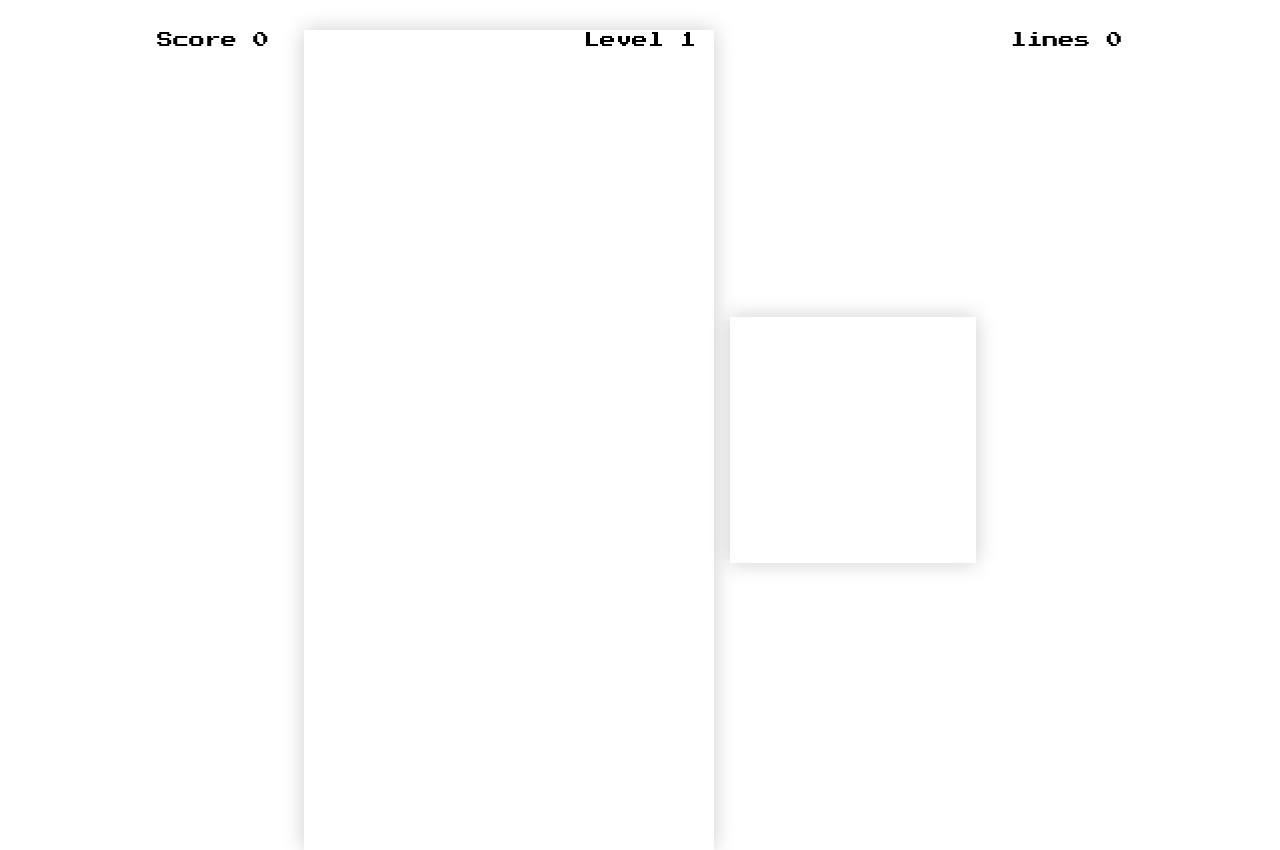
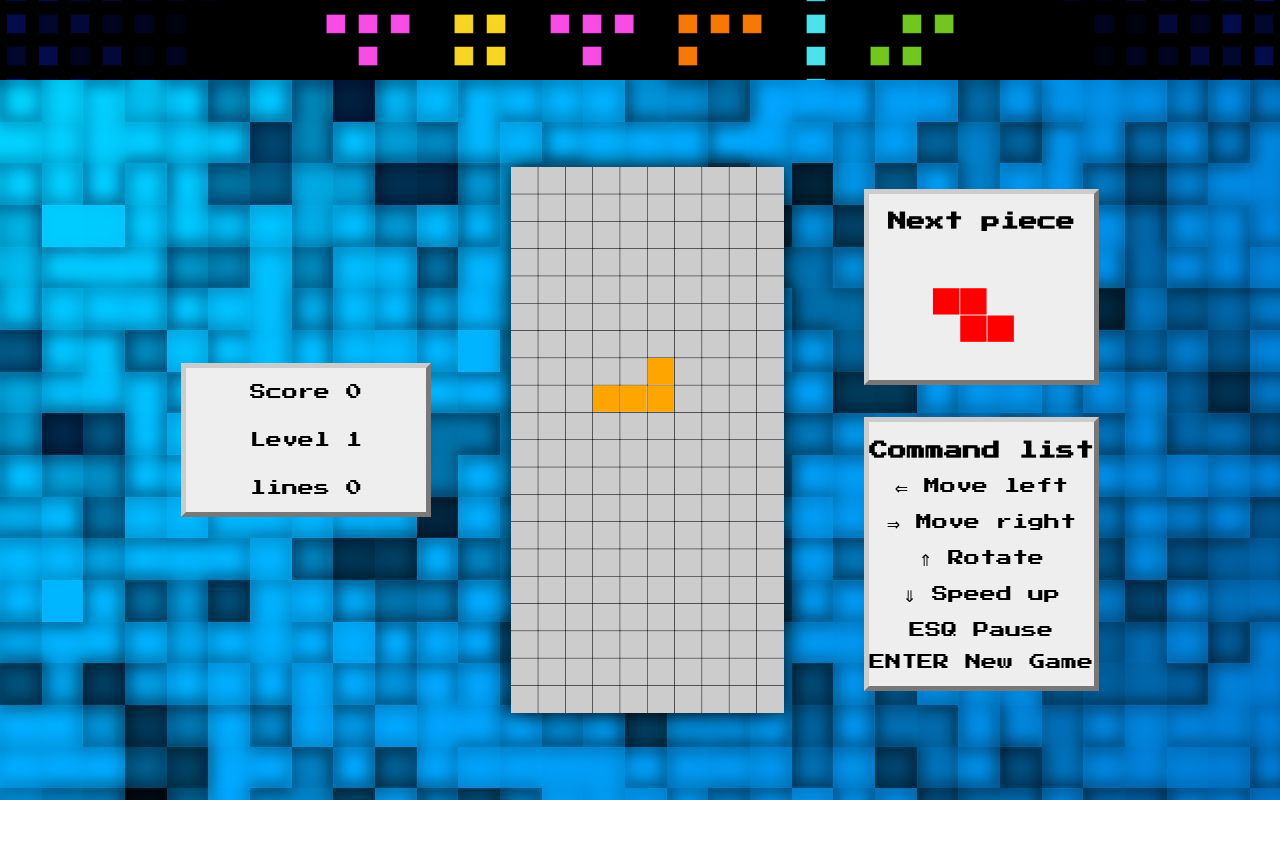
Before and after one commit to scarlosteixeira/Tetris-game, a plain HTML site: page index.html in a window 1280 px wide. After the commit the page ends 800 px from the top, so only its background shows below. Drawn offline with Linux system fonts and the light colour scheme.

Commit message:
html and css update

```diff
--- a/index.html
+++ b/index.html
@@ -12,20 +12,39 @@
     />
     <link rel="stylesheet" href="./styles/main.css" />
     <script defer src="./script/app.js"></script>
-    <title>Document</title>
+    <title>Tetris</title>
   </head>
   <body>
-    <div class="controls-wrapper">
+    <header class="game-header">
+
+    </header>
+    <div class="main-wrapper">
+      <aside class="stats-wrapper">
         <!-- <button id="speedUp">Speed ++</button>
         <button id="speedDown">Speed --</button> -->
         <p>Score <span id="score-display">0</span></p>
         <p>Level <span id="level-display">1</span></p>
         <p>lines <span id="lines-display">0</span></p>
+      </aside>
+      <main>
+        <canvas id="main-game" width="410" height="820"></canvas>
+      </main>
+      <aside class="right-wrapper">
+        <div class="next-piece-wrapper">
+          <h3>Next piece</h3>
+          <canvas id="next-piece" width = "246" height="246"></canvas>
         </div>
-    <div class="grid-wrapper">
-      <canvas id="main-game" width="410" height="820"></canvas>
-      <canvas id="next-piece" width = "246" height="246"></canvas>
-      <!-- <div class="grid"></div> -->
+
+        <div class="command-wrapper">
+          <h3>Command list</h3>
+          <p><span>&lArr;</span> Move left</p>
+          <p><span>&rArr;</span> Move right</p>
+          <p><span>&uArr;</span> Rotate</p>
+          <p><span>&dArr;</span> Speed up</p>
+          <p><span>ESQ</span> Pause</p>
+          <p><span>ENTER</span> New Game</p>
+        </div>
+      </aside>
     </div>
 
   </body>
--- a/script/app.js
+++ b/script/app.js
@@ -10,9 +10,24 @@ const ctx = canvas.getContext('2d')
 const ctxShowNextPiece = showNextPiece.getContext('2d')
 const cols = 10
 const rows = cols * 2
-const cellSize = 41 // this is the width and height in px for draw each tetromino single square. screen size is 410x820 => width 410 / 10 col = 41 and height 820 / 20 rows = 41 => 41 row size x 41 col size
-ctx.canvas.width = cols * cellSize
-ctx.canvas.height = rows * cellSize
+ctx.canvas.width = window.innerWidth * 0.214
+ctx.canvas.height = ctx.canvas.width * 2
+ctxShowNextPiece.canvas.width = window.innerWidth * 0.14
+ctxShowNextPiece.canvas.height = ctxShowNextPiece.canvas.width / 1.37
+let cellSize = ctx.canvas.width / 10 // this is the width and height in px for draw each tetromino single square. screen size is 410x820 => width 410 / 10 col = 41 and height 820 / 20 rows = 41 => 41 row size x 41 col size
+
+
+window.addEventListener('resize', ()=>{
+  ctx.canvas.width = window.innerWidth * 0.214
+  ctx.canvas.height = ctx.canvas.width * 2
+  cellSize = ctx.canvas.width / 10
+  ctxShowNextPiece.canvas.width = window.innerWidth * 0.13
+  ctxShowNextPiece.canvas.height = ctxShowNextPiece.canvas.width / 1.37
+  console.log(window.innerWidth, ctx.canvas.width);
+  console.log(window.innerHeight, ctx.canvas.height);
+
+})
+// window.innerWidth / 4
 
 let playableArray = [] // 2d array to track pieces position
 const nextPieces = [] // array with random pieces ready to be used
@@ -442,8 +457,8 @@ function drawPiece() {
       if (nextPieces[0].shape0[y][x]) {
         ctxShowNextPiece.fillStyle = nextPieces[0].color
         ctxShowNextPiece.fillRect(
-          (x + 3 - Math.ceil(nextPieces[0].shape0[0].length / 2)) * cellSize,
-          (y + 1) * cellSize,
+          (x + 3.5 - Math.ceil(nextPieces[0].shape0[0].length / 2)) * cellSize,
+          (y + 1.4) * cellSize,
           cellSize - 1,
           cellSize - 1
         )
@@ -455,15 +470,19 @@ function drawPiece() {
 function drawField() {
   // draw the playfield
   let color
+
   for (let row = 0; row < 20; row++) {
     for (let col = 0; col < 10; col++) {
+      ctx.fillStyle = "#ccc"
+      ctx.strokeStyle = "black"
       ctx.strokeRect(col * cellSize, row * cellSize, cellSize, cellSize)
-      ctxShowNextPiece.strokeRect(
-        col * cellSize,
-        row * cellSize,
-        cellSize,
-        cellSize
-      )
+      ctx.fillRect(col * cellSize, row * cellSize, cellSize, cellSize)
+      // ctxShowNextPiece.strokeRect(
+      //   col * cellSize,
+      //   row * cellSize,
+      //   cellSize,
+      //   cellSize
+      // )
       if (playableArray[row][col]) {
         color = playableArray[row][col]
         ctx.fillStyle = color
@@ -512,7 +531,10 @@ function update() {
   ctxShowNextPiece.clearRect(0, 0, showNextPiece.width, showNextPiece.height)
   drawField()
   drawPiece()
-  fallingSpeed()
+
+  if (!isPaused) {
+    fallingSpeed()
+  }
 
   if (restrictionBottom() || pieceColision()) {
     count = 0 // set shape to initial estate
@@ -536,7 +558,7 @@ function update() {
 
 document.addEventListener('keydown', e => {
   //move left
-  if (e.key === 'ArrowLeft' && !restrictionLeft()) {
+  if (e.key === 'ArrowLeft' && !restrictionLeft() && !isPaused) {
     piece.col--
     if (pieceColision()) {
       piece.col++
@@ -544,7 +566,7 @@ document.addEventListener('keydown', e => {
   }
 
   //move right
-  if (e.key === 'ArrowRight' && !restrictionRight()) {
+  if (e.key === 'ArrowRight' && !restrictionRight() && !isPaused) {
     piece.col++
     if (pieceColision()) {
       piece.col--
@@ -552,12 +574,12 @@ document.addEventListener('keydown', e => {
   }
 
   //rotate
-  if (e.key === 'ArrowUp' && rotateRestriction()) {
+  if (e.key === 'ArrowUp' && rotateRestriction() && !isPaused) {
     rotate()
   }
 
   // speed up drop
-  if (e.key === 'ArrowDown') {
+  if (e.key === 'ArrowDown' && !isPaused) {
     if (!restrictionBottom() || !pieceColision()) {
       if (piece.row < 17) {
         fallSpeed = -10
@@ -566,14 +588,15 @@ document.addEventListener('keydown', e => {
   }
 
   //start game
-  //pause game
+  if (e.key === 'Enter') {
+    window.location.reload()
+  }
+  // pause game
   if (e.key === 'Escape' && !isPaused) {
-    rAFId = requestAnimationFrame(update)
-    console.log(isPaused)
+    // console.log(isPaused)
     isPaused = true
   } else if (e.key === 'Escape' && isPaused > 0) {
-    cancelAnimationFrame(rAFId)
-    console.log(isPaused)
+    // console.log(isPaused)
     isPaused = false
   }
 })
@@ -583,3 +606,5 @@ document.addEventListener('keyup', e => {
     fallSpeed = setFallSpeed
   }
 })
+
+rAFId = requestAnimationFrame(update)
--- a/styles/main.css
+++ b/styles/main.css
@@ -9,47 +9,54 @@ body {
 
 }
 
-.controls-wrapper {
+header{
   height: 10vh;
-  display: flex;
-  justify-content: space-around;
-  align-items: center;
+  background: url('../img/header-bg.jpg') no-repeat;
+  background-size: cover;
+  background-position: center;
 }
 
-.grid-wrapper {
+.main-wrapper {
   height: 90vh;
+  /* margin-top: 4rem; */
   display: flex;
   justify-content: center;
   align-items: center;
-  gap: 1rem;
+  gap: 5rem;
+  background: url('../../Tetris-game/img/main-bg.jpg') ;
+  /* border: 1px solid red; */
 }
 
-canvas{
+.stats-wrapper {
+  padding: 0 4rem;
   display: flex;
-  /* flex-wrap: wrap; */
-  /* height: 820px;
-  width: 400px; */
-  box-shadow: 0 0 20px 0 rgba(0, 0, 0, 0.2);}
-/* .grid {
-  display: flex;
-  flex-wrap: wrap;
-  height: 820px;
-  width: 400px;
-  box-shadow: 0 0 20px 0 rgba(0, 0, 0, 0.2);
-} */
-
-/* .grid div {
-  border: 1px solid lightgrey;
-  height: auto;
-  width: 10%;
+  flex-direction: column;
+  justify-content: space-around;
+  align-items: center;
+  background-color: #eee;
+  border: 5px outset #ccc;
 }
 
-.grid div.pika {
-  background-image: url('../assets/pika-sprite.png');
-  background-repeat: no-repeat;
-  background-size: contain;
-} */
+#main-game{
+  display: flex;
+  box-shadow: 0 0 20px 0 rgba(0, 0, 0, 1);
+  /* border: 1px solid red; */
+}
 
-/* .set-color{
-  background-color: yellow;
-} */
+.right-wrapper{
+  display: flex;
+  flex-direction: column;
+  gap: 2rem;
+}
+
+.next-piece-wrapper{
+  text-align: center;
+  background-color: #eee;
+  border: 5px outset #ccc;
+}
+
+.command-wrapper{
+  text-align: center;
+  background-color: #eee;
+  border: 5px outset #ccc;
+}
```
Also changed, not shown: script/test.js (deleted, +0 -22 lines), img/1205549.png (added), img/header-bg.jpg (added), img/main-bg.jpg (added), img/tetris-logo.png (added). Lines whose indentation alone changed are shown as unchanged.
